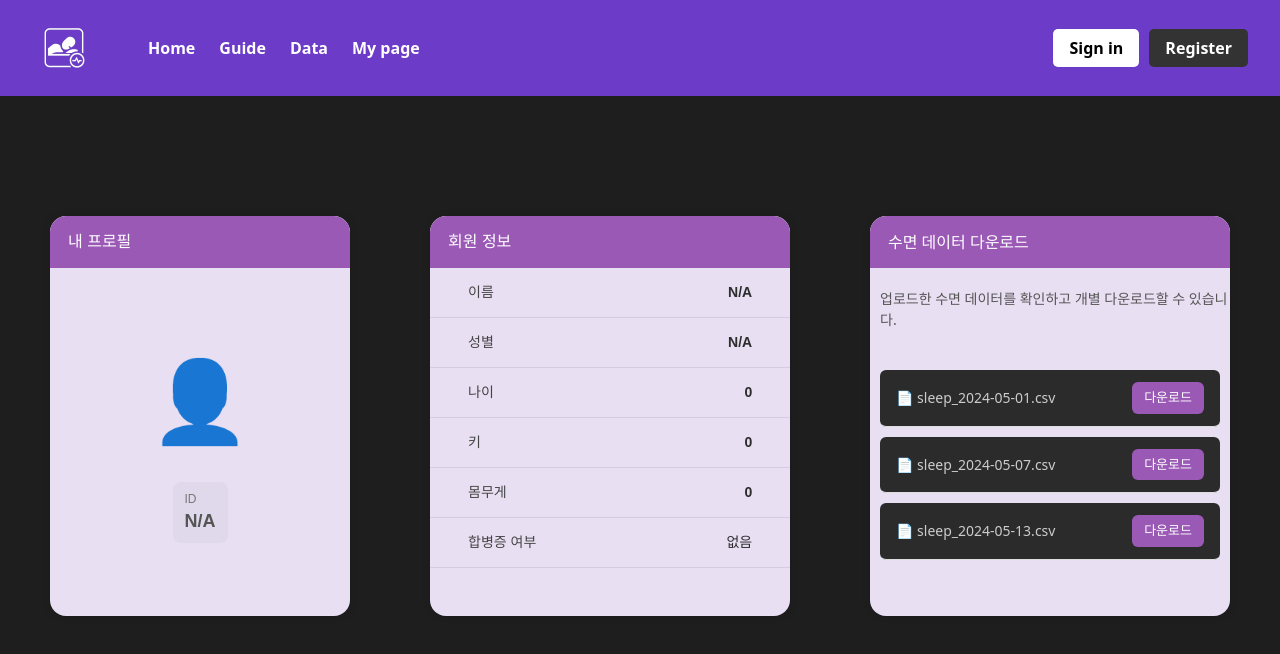
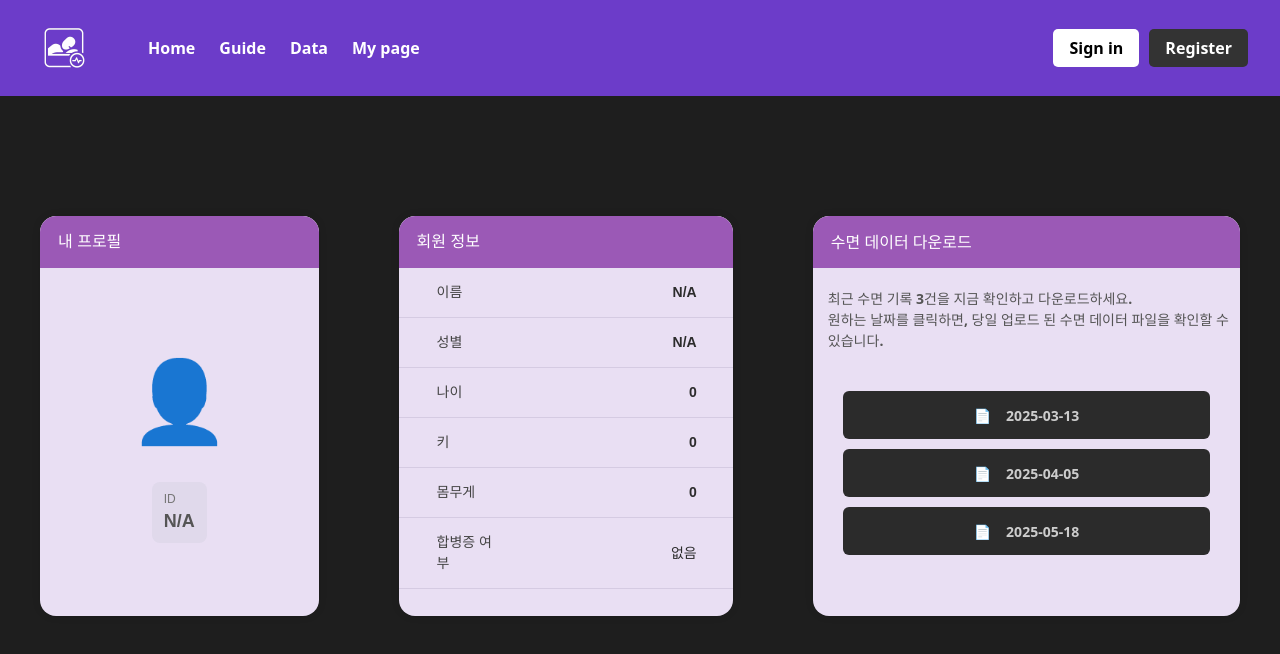
Before and after one commit to Team6forbreathing/FE, a React (Vite) app: page /mypage in a window 1280 px wide. Shown: the top 654 px of the page. Built offline with nearby package versions, Linux system fonts and the light colour scheme.

Commit message:
mypage, data, filelist page modify

```diff
--- a/src/App.jsx
+++ b/src/App.jsx
@@ -27,7 +27,7 @@ function AppRoutes() {
         <Route path="/mypage" element={<MyPage />} />
         <Route path="/guide" element={<Guide />} />
         <Route path="/Data" element={<Data />} />
-        <Route path="/FileList/:filename" element={<FileList />} />
+        <Route path="/FileList" element={<FileList />} />
       </Routes>
 
       {/* 모달로 뜨는 경우 */}
--- a/src/pages/Data.jsx
+++ b/src/pages/Data.jsx
@@ -12,10 +12,10 @@ function Data() {
   const [endDate, setEndDate] = useState('');
 
   const uploadedFiles = [
-    { id: 1, name: 'a.csv', uploadedBy: 'user1', date: '2025-05-01' },
-    { id: 2, name: 'b.csv', uploadedBy: 'user2', date: '2025-05-02' },
-    { id: 3, name: 'c.csv', uploadedBy: 'user3', date: '2025-05-03' },
-    { id: 4, name: 'd.csv', uploadedBy: 'user4', date: '2025-05-07' },
+    { id: 1, uploadedBy: 'user1', date: '2025-05-01' },
+    { id: 2, uploadedBy: 'user2', date: '2025-05-02' },
+    { id: 3, uploadedBy: 'user3', date: '2025-05-03' },
+    { id: 4, uploadedBy: 'user4', date: '2025-05-07' },
   ];
 
   const handleFileChange = (e) => {
@@ -113,7 +113,7 @@ function Data() {
                     className="file-item clickable-box"
                     onClick={() =>
                       navigate(
-                        `/FileList/${file.name}?user=${file.uploadedBy}&date=${file.date}`
+                        `/FileList?user=${file.uploadedBy}&date=${file.date}`
                       )
                     }
                   >
--- a/src/pages/FileList.jsx
+++ b/src/pages/FileList.jsx
@@ -1,13 +1,10 @@
-import { useParams, useLocation, useNavigate } from 'react-router-dom';
+import { useLocation, useNavigate } from 'react-router-dom';
 import { useEffect, useState } from 'react';
-import Chart from 'react-apexcharts';
 import '../styles/FileList.css';
 import Header from '../components/Header';
 import downloadIcon from '../assets/download.png';
 
 function FileList() {
-  const { filename } = useParams();
-  const [data, setData] = useState([]);
   const location = useLocation();
   const navigate = useNavigate();
 
@@ -29,23 +26,13 @@ function FileList() {
     { name: 'ACC_4.csv' },
   ];
 
-  useEffect(() => {
-    fetch(`/files/${filename}`)
-      .then(res => res.text())
-      .then(text => {
-        const lines = text.split('\n').filter(Boolean);
-        const parsed = lines.map(line => line.split(','));
-        setData(parsed);
-      });
-  }, [filename]);
-
   return (
     <>
       <Header />
 
       <div className="visualize-container">
-        <p>{date}에 측정된 수면 데이터 파일입니다. </p>
-        <p>파일 이름을 클릭하면, 관련 시각화 자료를 볼 수 있습니다. </p>
+        <p>{date}에 측정된 수면 데이터 파일입니다.</p>
+        <p>파일 이름을 클릭하면, 관련 시각화 자료를 볼 수 있습니다.</p>
 
         <div className="visualize-meta">
           <p>업로더: {user}</p>
@@ -62,7 +49,6 @@ function FileList() {
             </thead>
             <tbody>
               {fileList.map((file, idx) => (
-
                 <tr key={idx}>
                   <td
                     onClick={() =>
@@ -71,11 +57,17 @@ function FileList() {
                       })
                     }
                     className="file-name-cell"
+                    style={{ cursor: 'pointer' }}
                   >
                     {file.name}
                   </td>
                   <td>
-                    <a href={`/files/${file.name}`} download className="download-icon-btn">
+                    <a
+                      href={`/files/${file.name}`}
+                      download
+                      className="download-icon-btn"
+                      onClick={(e) => e.stopPropagation()}
+                    >
                       <img src={downloadIcon} alt="다운로드" />
                     </a>
                   </td>
@@ -84,7 +76,6 @@ function FileList() {
             </tbody>
           </table>
         </div>
-
 
         <div className="chart-wrapper">
           <div>{/* chart 1 */}</div>
--- a/src/pages/MyPage.jsx
+++ b/src/pages/MyPage.jsx
@@ -1,4 +1,5 @@
 import React, { useState, useEffect } from 'react';
+import { useNavigate } from 'react-router-dom';
 import '../styles/MyPage.css';
 import Header from '../components/Header';
 import { useAuth } from '../context/AuthContext';
@@ -14,6 +15,8 @@ function MyPage() {
     weight: 0,
     complication: '없음',
   });
+
+  const navigate = useNavigate();
 
   useEffect(() => {
     const fetchUserInfo = async () => {
@@ -46,10 +49,10 @@ function MyPage() {
     fetchUserInfo();
   }, [info, isLoggedIn]); // Added isLoggedIn to dependencies
 
-  const dataFiles = [
-    { name: 'sleep_2024-05-01.csv', url: '/files/sleep_2024-05-01.csv' },
-    { name: 'sleep_2024-05-07.csv', url: '/files/sleep_2024-05-07.csv' },
-    { name: 'sleep_2024-05-13.csv', url: '/files/sleep_2024-05-13.csv' },
+  const uploadedFiles = [
+    { id: 1, uploadedBy: 'user1', date: '2025-03-13' },
+    { id: 2, uploadedBy: 'user1', date: '2025-04-05' },
+    { id: 3, uploadedBy: 'user1', date: '2025-05-18' },
   ];
 
   return (
@@ -102,18 +105,25 @@ function MyPage() {
 
         <div className="download-box">
           <div className="download-title-bar">수면 데이터 다운로드</div>
-          <p className="download-description">업로드한 수면 데이터를 확인하고 개별 다운로드할 수 있습니다.</p>
+          <p className="download-description">
+            최근 수면 기록 3건을 지금 확인하고 다운로드하세요.<br></br>
+            원하는 날짜를 클릭하면, 당일 업로드 된 수면 데이터 파일을 확인할 수 있습니다.
+          </p>
 
           <ul className="file-list">
-            {dataFiles.map((file, index) => (
-              <li key={index} className="file-item">
-                <span>📄 {file.name}</span>
-                <a className="file-download-btn" href={file.url} download>
-                  다운로드
-                </a>
+            {uploadedFiles.map((file, index) => (
+              <li
+                key={index}
+                className="file-item"
+                onClick={() =>
+                  navigate(`/FileList?user=${file.uploadedBy}&date=${file.date}`)
+                }
+              >
+                <span>📄 <p>{file.date}</p></span>
               </li>
             ))}
           </ul>
+
         </div>
       </div>
     </>
--- a/src/styles/Data.css
+++ b/src/styles/Data.css
@@ -158,7 +158,6 @@
 
 .clickable-box:hover {
   transform: scale(1.02);
-  /* background-color: #be3131; 색은 둘중에 하나로 결정 가능  */
   background-color: #6c3cc9;
   box-shadow: 0 4px 12px rgba(0, 0, 0, 0.25);
 }
--- a/src/styles/MyPage.css
+++ b/src/styles/MyPage.css
@@ -131,7 +131,7 @@ td {
 
 /* 3번 박스 스타일 */
 .download-box {
-  width: 360px;
+  width: 460px;
   padding: 0;
   background-color: #e9dff3;
   border-radius: 16px;
@@ -151,40 +151,47 @@ td {
 
 .download-description {
   font-size: 14px;
+  font-weight: 600;
   color: #555;
   margin-top: 20px;
   margin-bottom: 40px;
-  margin-left: 10px;
+  margin-left: 15px;
 }
 
 .file-list {
   list-style: none;
   padding: 0;
-  margin-left: 10px;
-  margin-right: 10px;
+  margin: 0 30px;
+  gap: 10px;
 }
 
 .file-item {
   display: flex;
-  justify-content: space-between;
+  justify-content: center;
   align-items: center;
-  padding: 10px 0;
-  font-size: 14px;
-  border-bottom: 1px solid #ddd;
-  color: #333;
+  height: 48px;
+  background-color: #2e2e2e;
+  color: white;
+  border-radius: 10px;
+  cursor: pointer;
+  transition: background-color 0.2s ease, background-color 0.2s ease;
 }
 
-.file-download-btn {
-  background-color: #9b59b6;
-  color: white;
-  padding: 6px 12px;
-  border-radius: 6px;
-  text-decoration: none;
-  font-size: 13px;
-  font-weight: bold;
-  transition: background-color 0.2s ease;
+.file-item:hover {
+  transform: scale(1.02);
+  background-color: #6c3cc9;
+  box-shadow: 0 4px 12px rgba(0, 0, 0, 0.25);
 }
 
-.file-download-btn:hover {
-  background-color: #7a3ea8;
+.file-item span {
+  width: 100%;
+  display: flex;
+  justify-content: center;
+  align-items: center;
+  gap: 15px;
 }
+
+.file-item p {
+  font-size: 14px;
+  font-weight: bold;
+}
```
